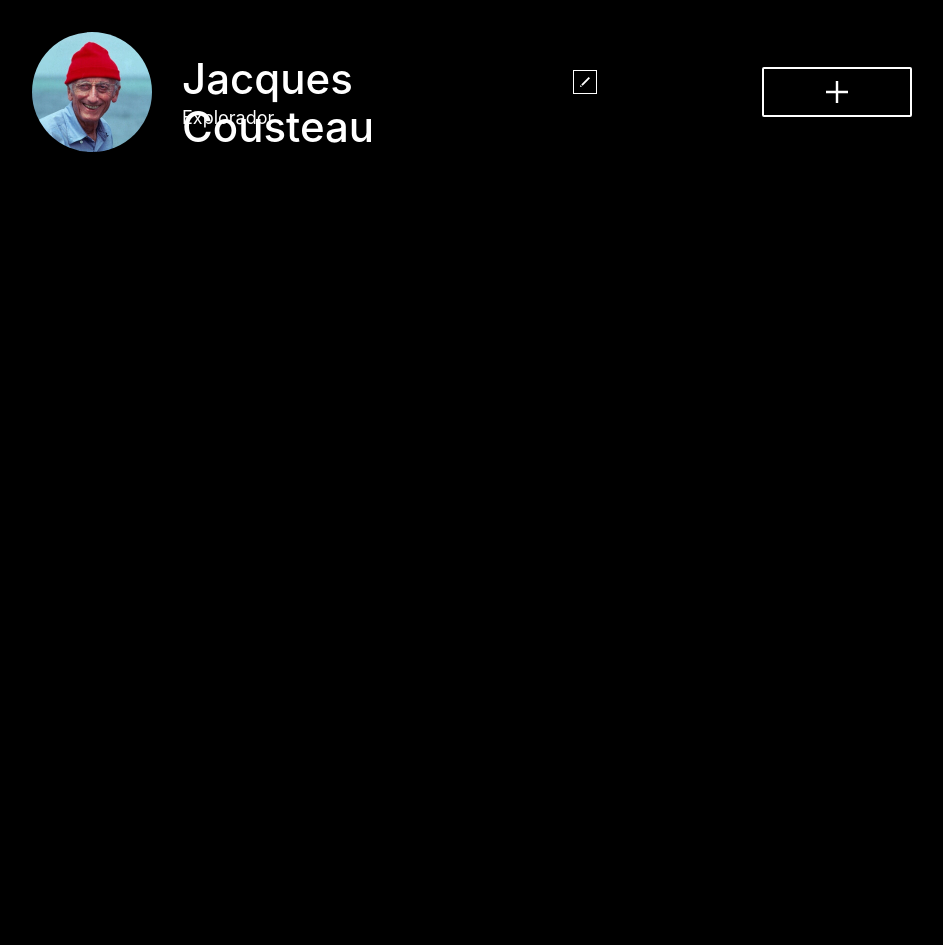
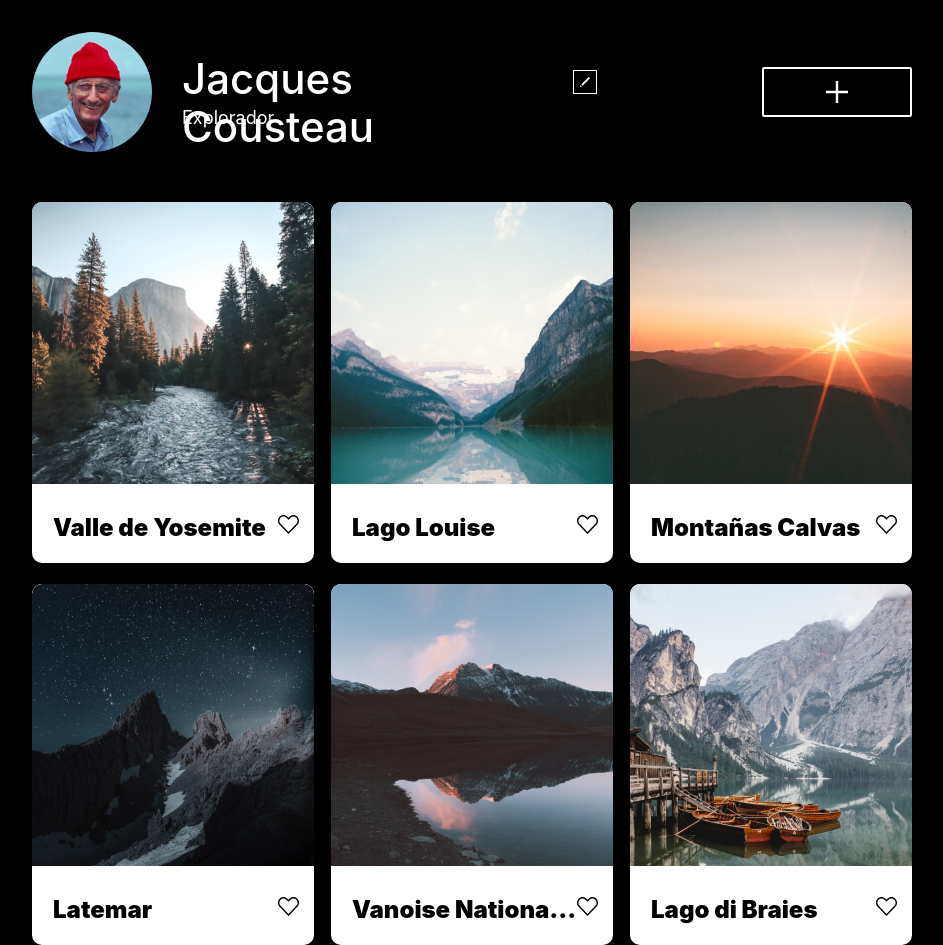
Before and after one commit to pablocero17/web_project_4_esp, a plain HTML site: page index.html in a window 1280 px wide. Shown: the part 127-1072 px from the top of the page, without its empty margins (168-1111 px from the left). Before the commit the page ends 800 px from the top, so only its background shows below. Drawn offline with Linux system fonts and the light colour scheme.

Commit message:
Squashed commit of the following:
commit 9fafc0546699092c95e61d4ed29f8a9940c34638
Author: pablocero17 <pablocero17@gmail.com>
Date:   Wed Dec 7 18:34:12 2022 -0600

    Squashed commit of the following:

    commit 82fcd0b9b95bb220d74ba77d943baf9c2b40752d
    Author: pablocero17 <pablocero17@gmail.com>
    Date:   Wed Dec 7 18:32:14 2022 -0600

        feat: seccion de elementos imagenes

```diff
--- /dev/null
+++ b/blocks/elements/__card/elements__card.css
@@ -0,0 +1,9 @@
+.elements__card {
+  width: 282px;
+  height: 361px;
+  background: #ffffff;
+  border-radius: 10px;
+  overflow: hidden;
+  margin: 0;
+  padding: 0;
+}
--- /dev/null
+++ b/blocks/elements/__content/elements__content.css
@@ -0,0 +1,6 @@
+.elements__content {
+  display: flex;
+  justify-content: space-between;
+  align-items: center;
+  padding: 25px 15px 31px 21px;
+}
--- /dev/null
+++ b/blocks/elements/__image/elements__image.css
@@ -0,0 +1,4 @@
+.elements__image {
+  width: 282px;
+  height: 282px;
+}
--- /dev/null
+++ b/blocks/elements/__like-icon/elements__like-icon.css
@@ -0,0 +1,5 @@
+.elements__like-icon {
+  background-image: url(/images/like.svg);
+  width: 21px;
+  height: 19px;
+}
--- /dev/null
+++ b/blocks/elements/__title/elements__title.css
@@ -0,0 +1,8 @@
+.elements__title {
+  font-family: "Inter";
+  font-style: normal;
+  font-weight: 900;
+  font-size: 24px;
+  line-height: 29px;
+  height: 23px;
+}
--- a/blocks/elements/elements.css
+++ b/blocks/elements/elements.css
@@ -0,0 +1,7 @@
+.elements {
+  width: 880px;
+  display: grid;
+  grid-template-columns: repeat(3, 1fr);
+  grid-template-rows: repeat(2, 1fr);
+  grid-gap: 21px 17px;
+}
--- a/index.html
+++ b/index.html
@@ -46,7 +46,79 @@
         />
       </section>
 
-      <section class="elements"></section>
+      <section class="elements">
+        <div class="elements__card">
+          <img
+            src="./images/valle_yosemite.jpg"
+            alt="Valle de Yosemite"
+            class="elements__image"
+          />
+          <div class="elements__content">
+            <h3 class="elements__title">Valle de Yosemite</h3>
+            <div class="elements__like-icon"></div>
+          </div>
+        </div>
+
+        <div class="elements__card">
+          <img
+            src="./images/lago_louise.jpg"
+            alt="Lago Louse"
+            class="elements__image"
+          />
+          <div class="elements__content">
+            <h3 class="elements__title">Lago Louise</h3>
+            <div class="elements__like-icon"></div>
+          </div>
+        </div>
+
+        <div class="elements__card">
+          <img
+            src="./images/montana_calvas.jpg"
+            alt="Montañas Calvas"
+            class="elements__image"
+          />
+          <div class="elements__content">
+            <h3 class="elements__title">Montañas Calvas</h3>
+            <div class="elements__like-icon"></div>
+          </div>
+        </div>
+
+        <div class="elements__card">
+          <img
+            src="./images/latemar.jpg"
+            alt="Latemar"
+            class="elements__image"
+          />
+          <div class="elements__content">
+            <h3 class="elements__title">Latemar</h3>
+            <div class="elements__like-icon"></div>
+          </div>
+        </div>
+
+        <div class="elements__card">
+          <img
+            src="./images/vanoise_nationa.jpg"
+            alt="Vanoise Nationa"
+            class="elements__image"
+          />
+          <div class="elements__content">
+            <h3 class="elements__title">Vanoise Nationa...</h3>
+            <div class="elements__like-icon"></div>
+          </div>
+        </div>
+
+        <div class="elements__card">
+          <img
+            src="./images/lago_di_braies.jpg"
+            alt="Lago di Braies"
+            class="elements__image"
+          />
+          <div class="elements__content">
+            <h3 class="elements__title">Lago di Braies</h3>
+            <div class="elements__like-icon"></div>
+          </div>
+        </div>
+      </section>
     </div>
     <script src="./root/script.js"></script>
   </body>
--- a/root/index.css
+++ b/root/index.css
@@ -14,3 +14,10 @@
 @import url(../blocks/profile/__skill/profile__skill.css);
 @import url(../blocks/profile/__edit/profile__edit.css);
 @import url(../blocks/profile/__add/profile__add.css);
+
+@import url(../blocks/elements/elements.css);
+@import url(../blocks/elements/__card/elements__card.css);
+@import url(../blocks/elements/__content/elements__content.css);
+@import url(../blocks/elements/__image/elements__image.css);
+@import url(../blocks/elements/__title/elements__title.css);
+@import url(../blocks/elements/__like-icon/elements__like-icon.css);
```
